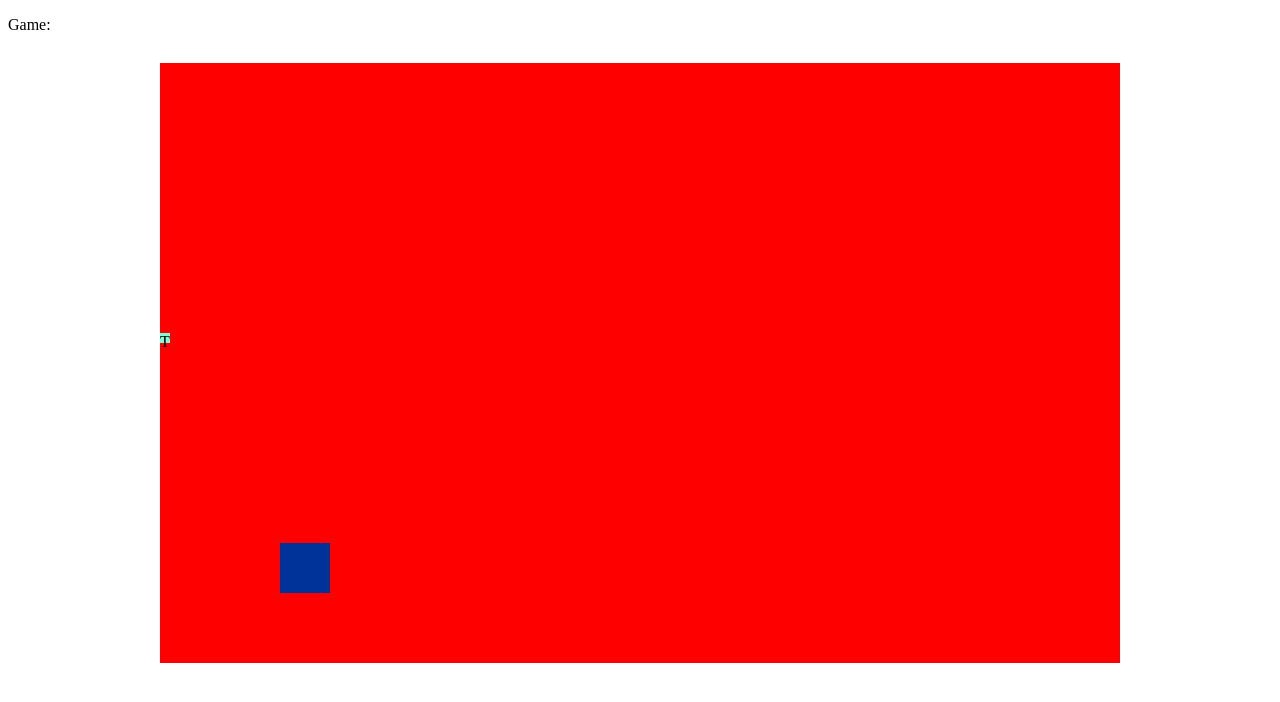
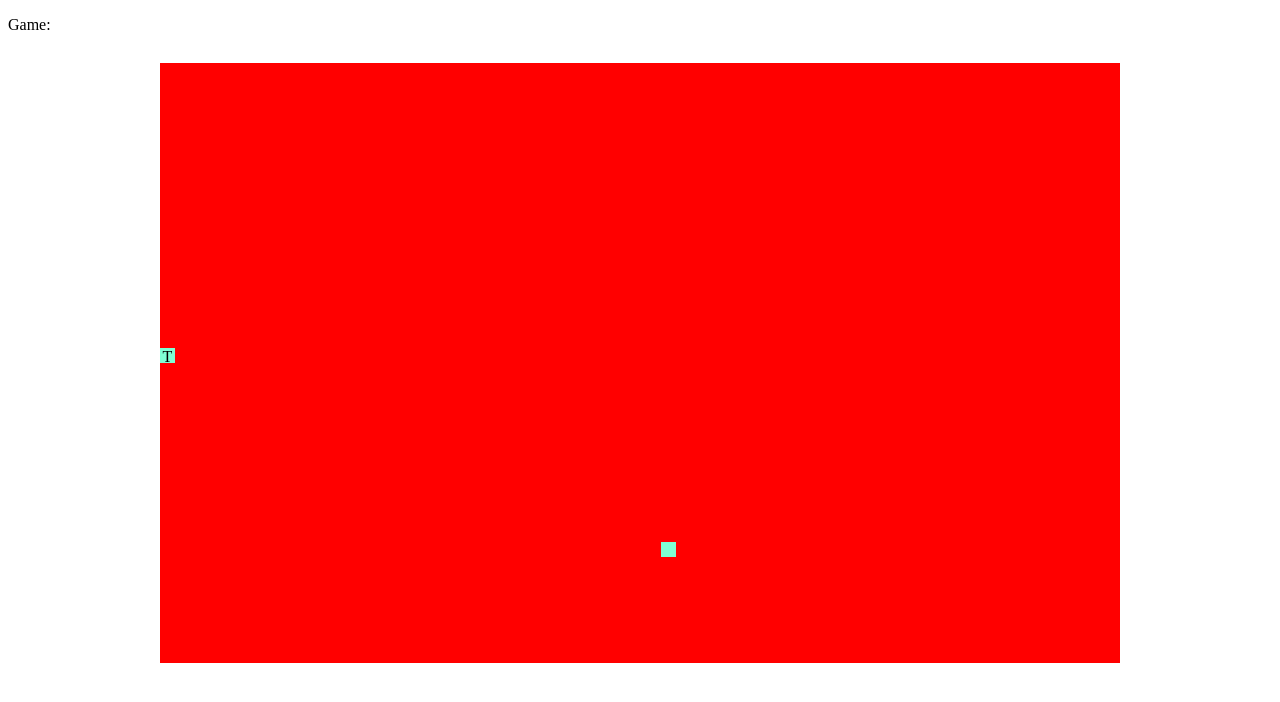
Before and after one commit to MarkusKhazzor/MooreGeo, a website: page MooreGeoSolution/MooreGeoProject/public/index.html in a window 1280 px wide. Drawn offline with Linux system fonts and the light colour scheme.

Commit message:
minor changes 2

```diff
--- a/MooreGeoSolution/MooreGeoProject/public/Client.js
+++ b/MooreGeoSolution/MooreGeoProject/public/Client.js
@@ -6,7 +6,7 @@ window.onload = initialize;
 
 var num = 0;
 
-function spawnTarget() {
+function spawnTargetOLD() {
     // object.style.animation = "name duration timingFunction delay iterationCount direction fillMode playState"
 
     var target = document.createElement("div");
@@ -14,6 +14,14 @@ function spawnTarget() {
 
     target.addEventListener("click", onTargetHit);
     document.getElementById("game").appendChild(target); //targetContainer
+}
+
+function spawnTarget() {
+    var target = document.createElement("div");
+    target.id = "test";
+    target.addEventListener("click", onTargetHit);
+    document.getElementById("game").appendChild(target);
+    firstTargetMoveType(target);
 }
 
 function plot(x, period, amplitude) {
@@ -26,8 +34,9 @@ function generateWHY(x, rnd) {
 }
 
 
-function myMove() {
-    var elem = document.getElementById("test");
+function firstTargetMoveType(element) {
+
+    //var element = document.getElementById("test");
 
     var height = document.getElementById("game").clientHeight;
     var x = 1.0;
@@ -42,8 +51,8 @@ function myMove() {
         } else {
             timer += intervalTimeInMS;
             x+=0.5;
-            elem.style.top = generateWHY(x, rnd) + height*0.5 + 'px';
-            elem.style.left = x + 'px';
+            element.style.top = generateWHY(x, rnd) + height*0.5 + 'px';
+            element.style.left = x + 'px';
         }
     }, intervalTimeInMS);
 }
@@ -55,10 +64,10 @@ function onTargetHit(event) {
 
 
 function initialize() {
-    //spawnTarget();
-    spawnTarget()
+    spawnTarget();
+    //spawnTargetOLD();
 
-    document.getElementById("game").addEventListener("click", myMove);
+    document.getElementById("game").addEventListener("click", firstTargetMoveType);
 
 
     //while (gameloop) {
--- a/MooreGeoSolution/MooreGeoProject/public/StyleSheet.css
+++ b/MooreGeoSolution/MooreGeoProject/public/StyleSheet.css
@@ -19,17 +19,16 @@ div#game {
 }
 
 #test {
-    width: 10px;
-    height: 10px;
+    width: 15px;
+    height: 15px;
     background-color: aquamarine;
     position: relative;
 }
 
 .target {
-    /*animation-name: target;
     animation-duration: 10s;
     width:20px;
-    height:20px;*/
+    height:20px;
     width: 50px;
     height: 50px;
     background-color: red;
```
